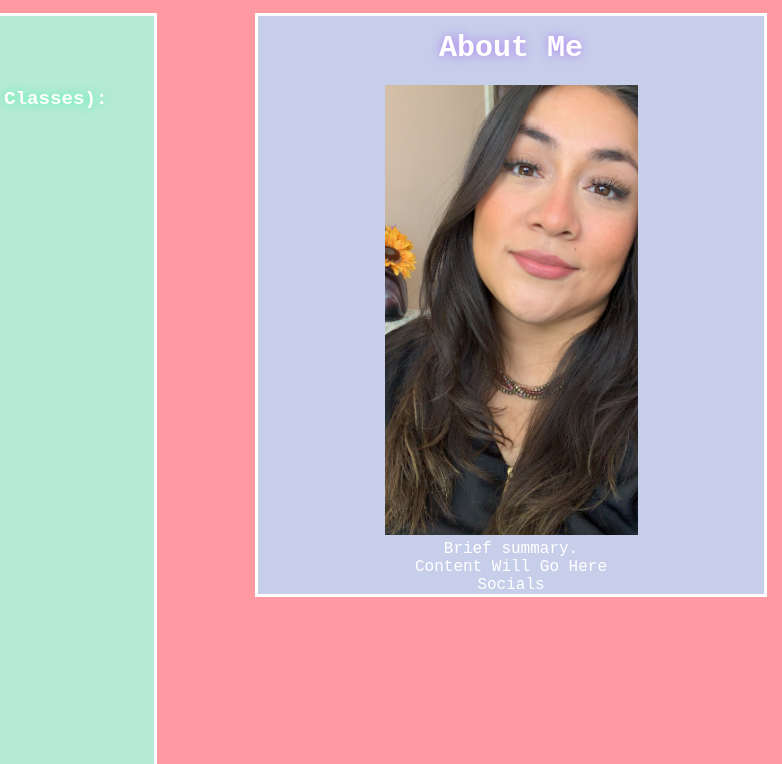
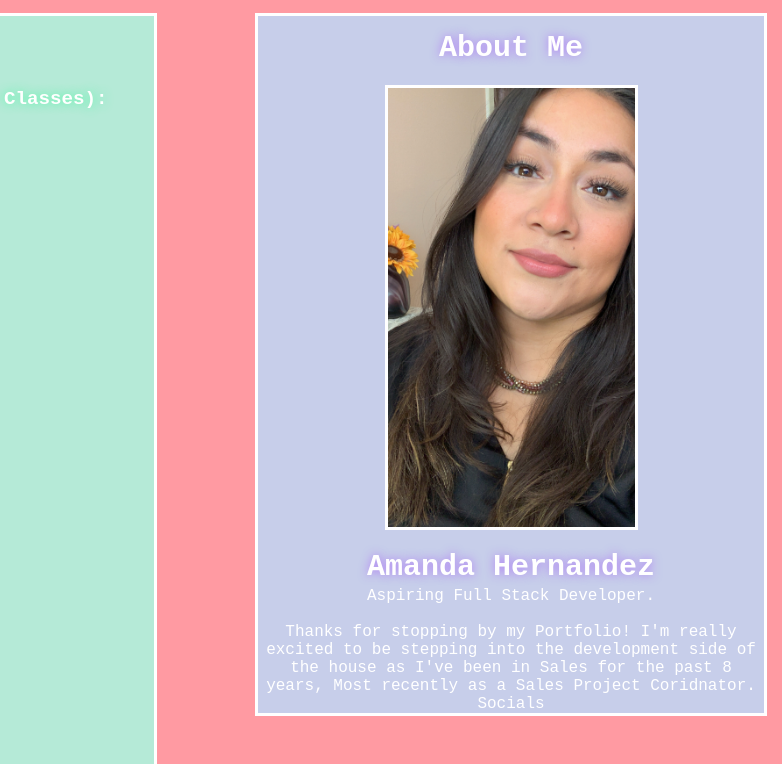
Before and after one commit to amhernandez1163/Panda-Portfolio, a plain HTML site: page index.html in a window 1280 px wide. Shown: the part 476-1240 px from the top of the page, 498-1280 px from the left. Drawn offline with Linux system fonts and the light colour scheme.

Commit message:
stopping point: bones for about me hmtl and css

```diff
--- a/assests/css/style.css
+++ b/assests/css/style.css
@@ -49,7 +49,7 @@ header nav ul li a {
 .hero {
     width: auto;
     margin: 0 15px 0 15px;
-    background-color: #ffb7b2;
+    background-color: #f8b4b0;
     border: solid #ffffff 3px;
     display: flex;
     justify-content: space-around;
@@ -59,7 +59,6 @@ header nav ul li a {
     display: flex;
     align-items: center;
     margin: 30px;
-    border: 5px;
     padding: 15px;
 }
 
@@ -122,9 +121,8 @@ header nav ul li a {
 
 .about-me {
     margin: 15px 15px 15px 15px;
+    width: 40%;
     float: right;
-    width: 40%;
-    display: inline-block;
     background-color: #c7ceea;
     border: solid #ffffff;
     text-align: center;
@@ -132,14 +130,23 @@ header nav ul li a {
 }
 
 .about-me img {
+    border: solid #ffffff;
     max-height: 50%;
     max-width: 50%;
 }
 
-.about-me h1 {
+.about-me h1, .about-me h2 {
     margin: 15px 0 15px 0;
     font-size: 30px;
     text-align: center;
     margin-bottom: 20px;
     text-shadow: 0 0 10px rgba(153, 51, 255, 0.5);
 }
+
+.about-me h2 {
+    margin-bottom: 3px;
+}
+
+.about-me p {
+
+}
--- a/index.html
+++ b/index.html
@@ -81,13 +81,19 @@
 
 <section class="about-me">
     <h1 class="#about-me">About Me</h1>
-    <div>
+    <div id="selfie" class=""">
     <img src="./assests/images/my-selfie.JPG" alt="Selfie of Amanda Hernandez - creater of the Panda's Portfolio"/>
-    <p>Brief summary.</p>
+    <h2>Amanda Hernandez</h2>
+    <p>Aspiring Full Stack Developer.
+        <br/>
+        <br/>
+        Thanks for stopping by my Portfolio! I'm really excited to be stepping into the development side of the house as I've been in Sales for the past 8 years, Most recently as a Sales Project Coridnator.
+
+    </p>
     </div>
 
     <div>
-        <p>Content Will Go Here</p>
+        <p></p>
     </div>
 
     <div>
```
